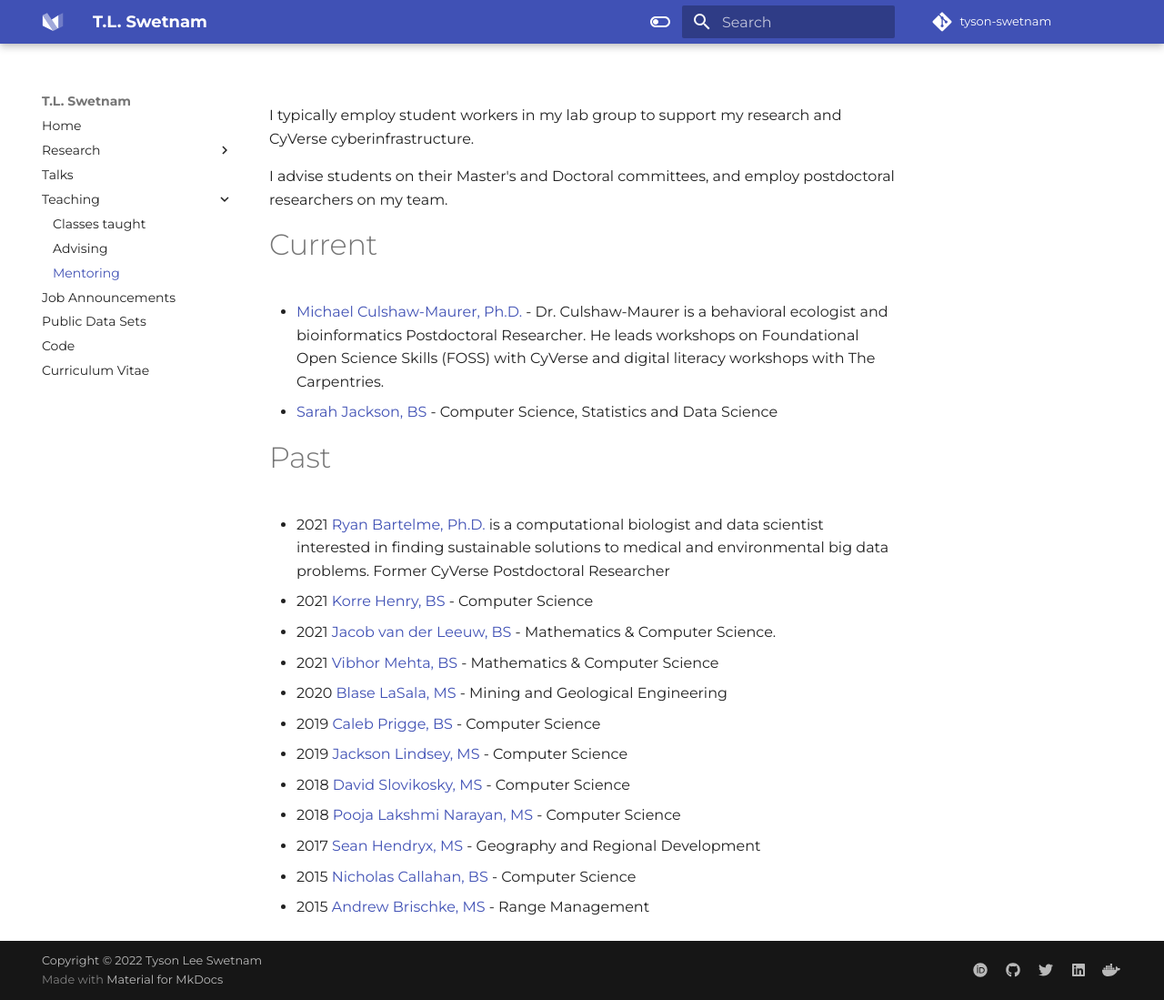
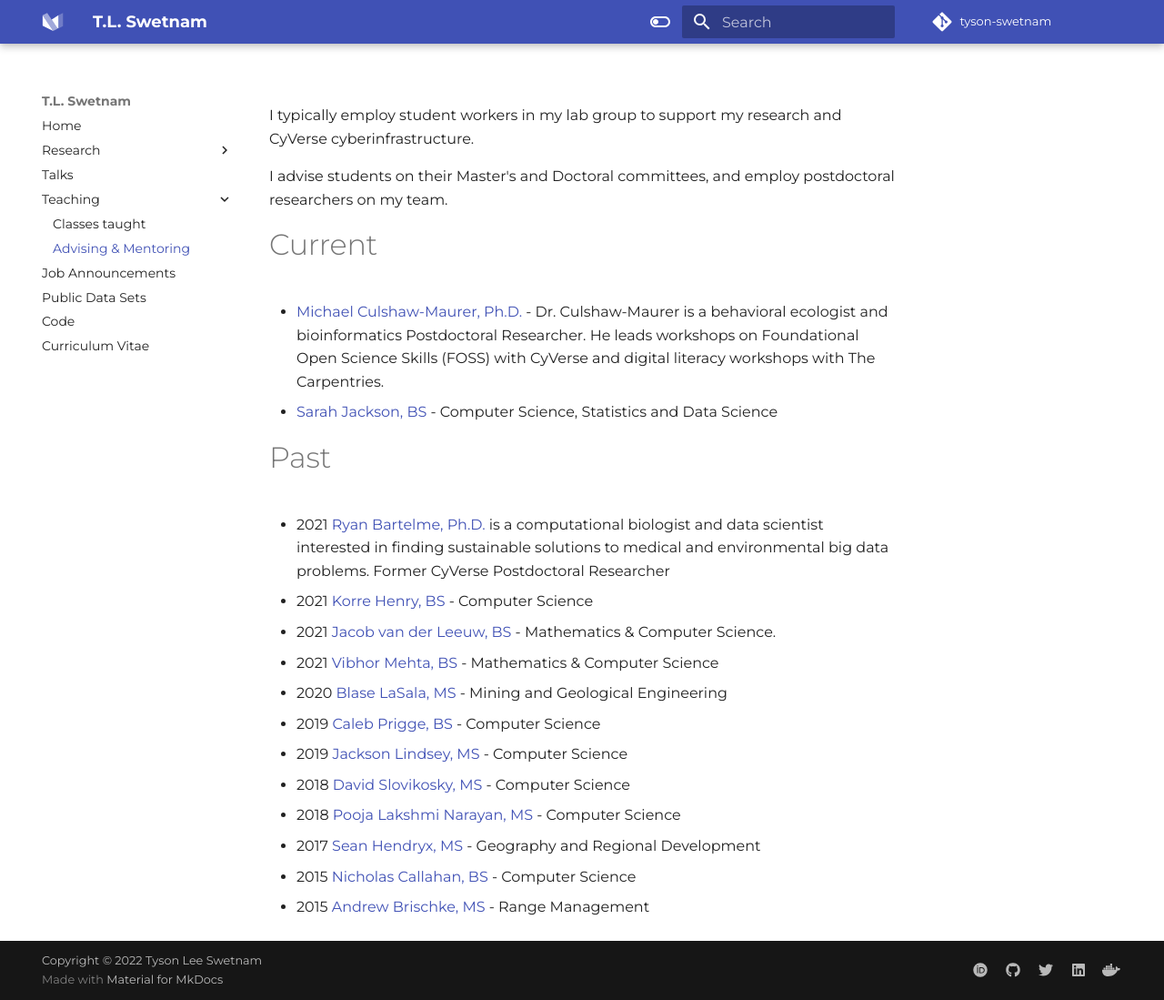
Before and after one commit to tyson-swetnam/new-website, an MkDocs documentation site: the page built from docs/mentoring.md, in a window 1280 px wide and 1099 px high. Shown: the whole window at 91% size. Built offline with MkDocs 1.6.1 and Material for MkDocs 9.7.7, drawn with Linux system fonts in a browser that asks for light colours; some web fonts are replaced; comment, search, counter and statistics services are not loaded; part of the change alters nothing that is shown.

```diff
--- a/mkdocs.yml
+++ b/mkdocs.yml
@@ -108,8 +108,7 @@ nav:
   - Talks: talks.md
   - Teaching:
     - Classes taught: teaching.md
-    - Advising: advising.md
-    - Mentoring: mentoring.md
+    - Advising & Mentoring: mentoring.md
   - Job Announcements: jobs.md
   - Public Data Sets: data.md
   - Code: code.md
```
